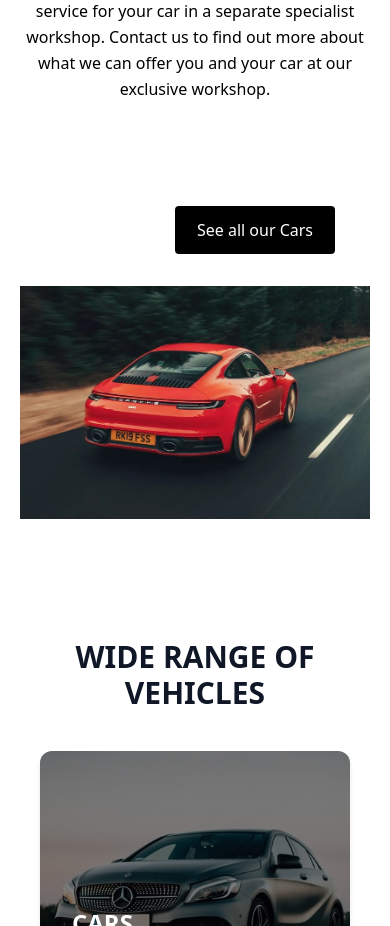
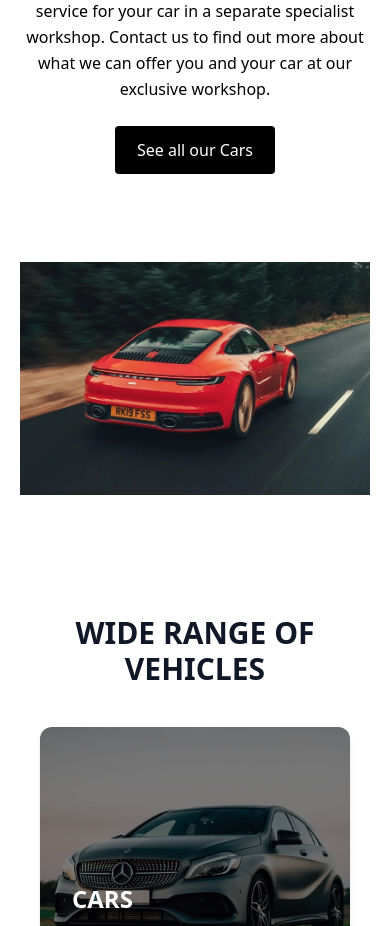
Before and after one commit to MaskINB/Car-Rental-web, a Next.js app: page / in a window 390 px wide. Shown: the part 1180-2106 px from the top of the page. Built offline with nearby package versions, Linux system fonts and the light colour scheme; data requests are answered from the project's data file.

Commit message:
add the responsive buttion

```diff
--- a/src/app/components/Buttons/seeallbutton.jsx
+++ b/src/app/components/Buttons/seeallbutton.jsx
@@ -1,8 +1,9 @@
-import React from 'react'
+import React from 'react';
+
 const SeeAllButton = () => {
   return (
-      <div className="bg-black text-white py-3 px-4 cursor-pointer w-40 rounded items-center relative top-20 left-15 hover:rotate-text flex justify-center lg:justify-start mb-6 lg:mb-0">
-        <span className="transition-transform duration-500 ease-in-out hover:rotate-vertical">
+    <div className="bg-black text-white py-3 px-4 cursor-pointer w-40 rounded hover:scale-105 transition-transform duration-300 ease-in-out flex justify-center">
+      <span>
         See all our Cars
       </span>
     </div>
```
Lines whose indentation alone changed are shown as unchanged.
